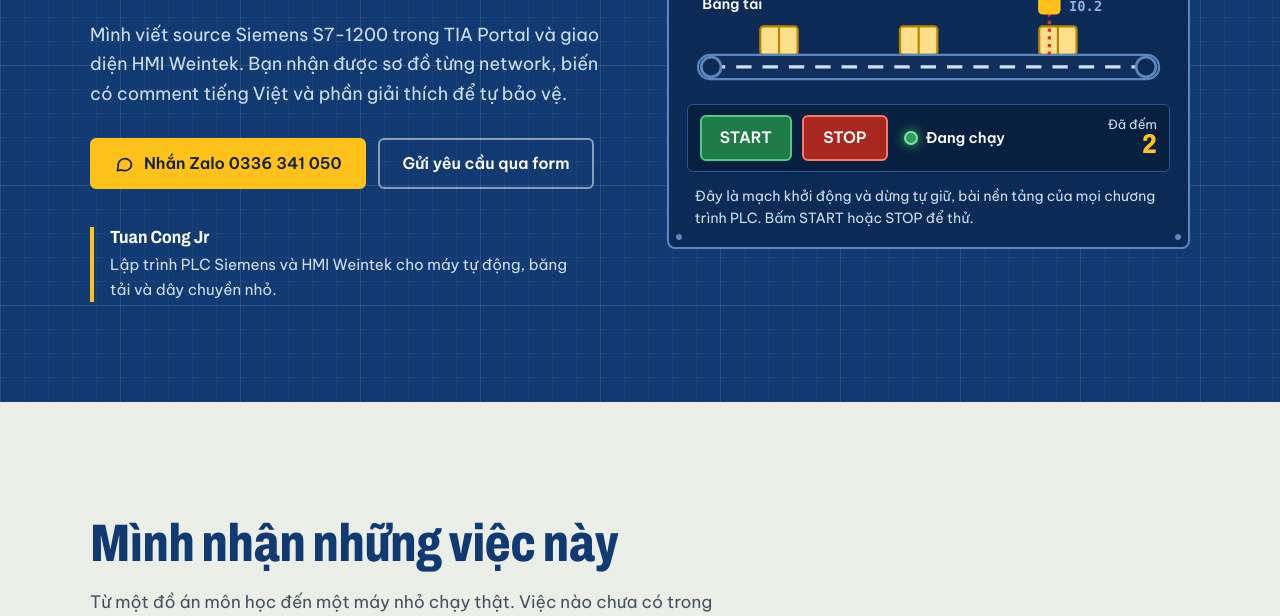
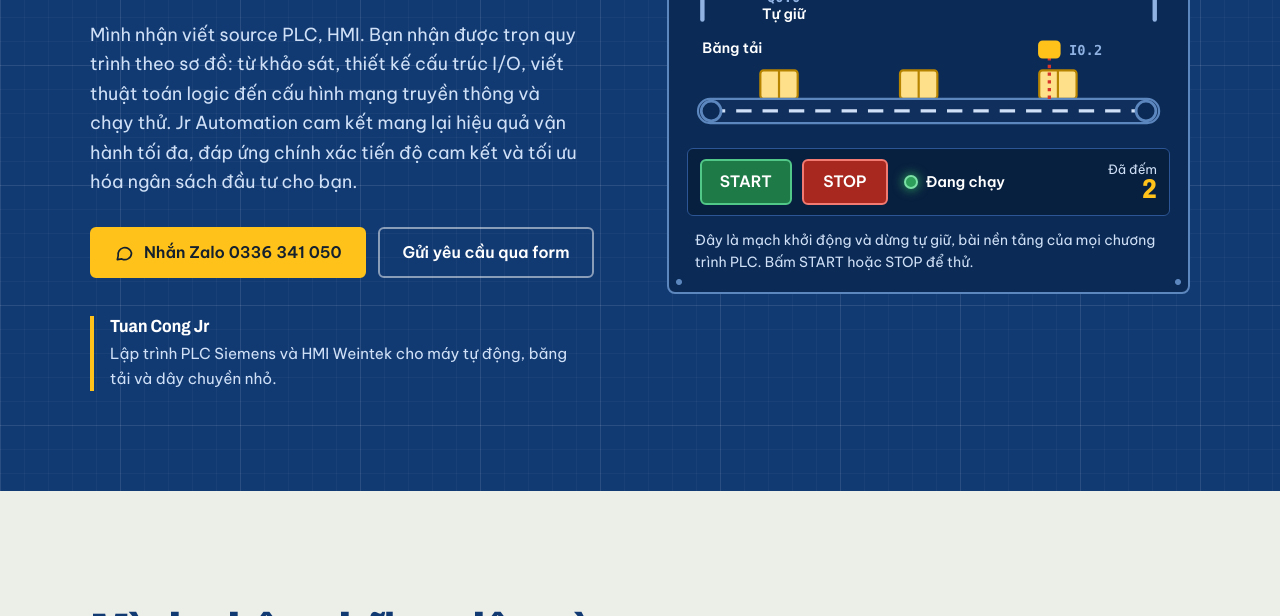
Before and after one commit to tuancongjr10/jrautomation, a plain HTML site: page index.html in a window 1280 px wide. Shown: the part 484-1100 px from the top of the page. Drawn offline with Linux system fonts and the light colour scheme.

Commit message:
Sửa dòng giới thiệu đầu trang chủ
Co-Authored-By: Claude Sonnet 5.5 <noreply@anthropic.com>
Claude-Session: https://claude.ai/code/session_017SAm5euSmzxoNCToSXVrSK

```diff
--- a/index.html
+++ b/index.html
@@ -86,7 +86,7 @@
   <div class="wrap hero__grid">
     <div class="hero__text">
       <h1 id="h1">Lập trình PLC và HMI cho đồ&nbsp;án, băng&nbsp;tải và máy nhỏ</h1>
-      <p class="hero__lead">Mình viết source Siemens S7-1200 trong TIA Portal và giao diện HMI Weintek. Bạn nhận được sơ đồ từng network, biến có comment tiếng Việt và phần giải thích để tự bảo vệ.</p>
+      <p class="hero__lead">Mình nhận viết source PLC, HMI. Bạn nhận được trọn quy trình theo sơ đồ: từ khảo sát, thiết kế cấu trúc I/O, viết thuật toán logic đến cấu hình mạng truyền thông và <span class="nw">chạy thử</span>. <span class="nw">Jr Automation</span> cam kết mang lại hiệu quả vận hành tối đa, đáp ứng chính xác tiến độ cam kết và tối ưu hóa ngân sách đầu tư cho bạn.</p>
       <div class="hero__cta">
         <a class="btn btn--amber" href="https://zalo.me/0336341050" target="_blank" rel="noopener">
           <svg viewBox="0 0 24 24" fill="none" stroke="currentColor" stroke-width="2" stroke-linecap="round" stroke-linejoin="round" aria-hidden="true"><path d="M21 12a8 8 0 0 1-11.6 7.1L4 20l1-4.6A8 8 0 1 1 21 12z"/></svg>
```
